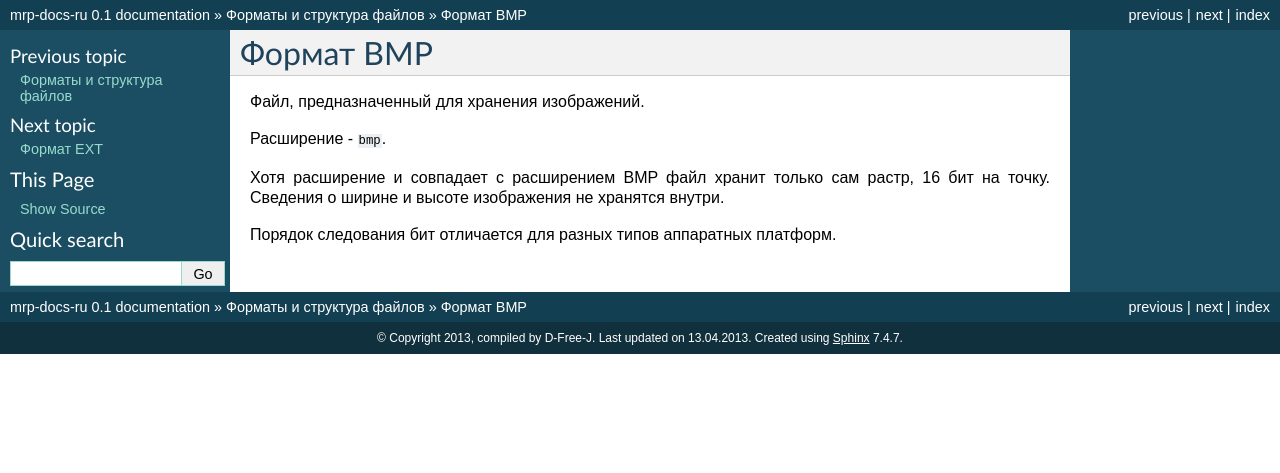
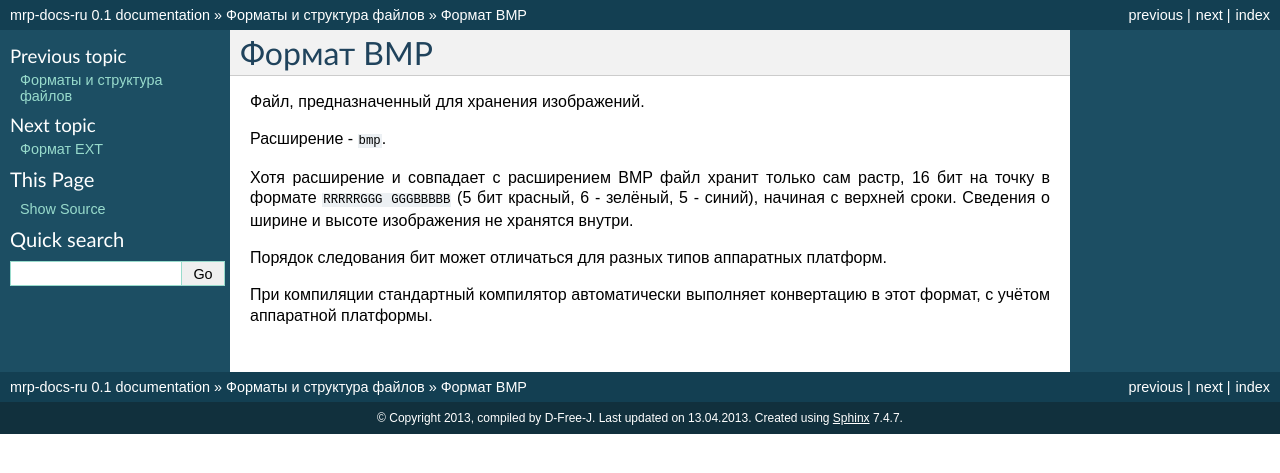
Before and after one commit to d-free-j/mrp-docs-ru, a Sphinx documentation site: the page built from source/02_files/bmp_file.rst, in a window 1280 px wide. Shown: the top 473 px of the page. Built offline with Sphinx 7.4.7, drawn with Linux system fonts in a browser that asks for light colours.

Commit message:
Added SLG bitmap description

```diff
--- a/source/02_files/bmp_file.rst
+++ b/source/02_files/bmp_file.rst
@@ -6,6 +6,11 @@
 Расширение - ``bmp``.
 
 Хотя расширение и совпадает с расширением BMP файл хранит только сам растр,
-16 бит на точку. Сведения о ширине и высоте изображения не хранятся внутри.
+16 бит на точку в формате ``RRRRRGGG GGGBBBBB`` (5 бит красный, 6 - зелёный,
+5 - синий), начиная с верхней сроки. Сведения о ширине и высоте изображения не
+хранятся внутри.
 
-Порядок следования бит отличается для разных типов аппаратных платформ.
+Порядок следования бит может отличаться для разных типов аппаратных платформ.
+
+При компиляции стандартный компилятор автоматически выполняет конвертацию в этот
+формат, с учётом аппаратной платформы.
--- a/source/02_files/mr_file.rst
+++ b/source/02_files/mr_file.rst
@@ -33,7 +33,7 @@
 +==========+=======================+
 | 0x00     | MAGIC константа       |
 +----------+-----------------------+
-| 0x02     | Версия                |
+| 0x04     | Версия                |
 +----------+-----------------------+
 | 0x06     | Главная функция       |
 +----------+-----------------------+
--- a/source/02_files/mrp_file.rst
+++ b/source/02_files/mrp_file.rst
@@ -3,7 +3,7 @@
 
 Файл, предназначенный для распространения программ платформы MRP. Также может
 использоваться как контейнер для хранения файлов. Файлы, содержащиеся внутри,
-обычно сжаты (алгоритм zlib, http://www.zlib.net/).
+обычно сжаты (формат gzip).
 
 Расширение - ``mrp``.
 
```
Also changed, not shown: source/02_files/index.rst (+8 -1 lines), source/02_files/slg_file.rst (added, +58 -0 lines), source/03_internal/base.rst (+7 -1 lines).
